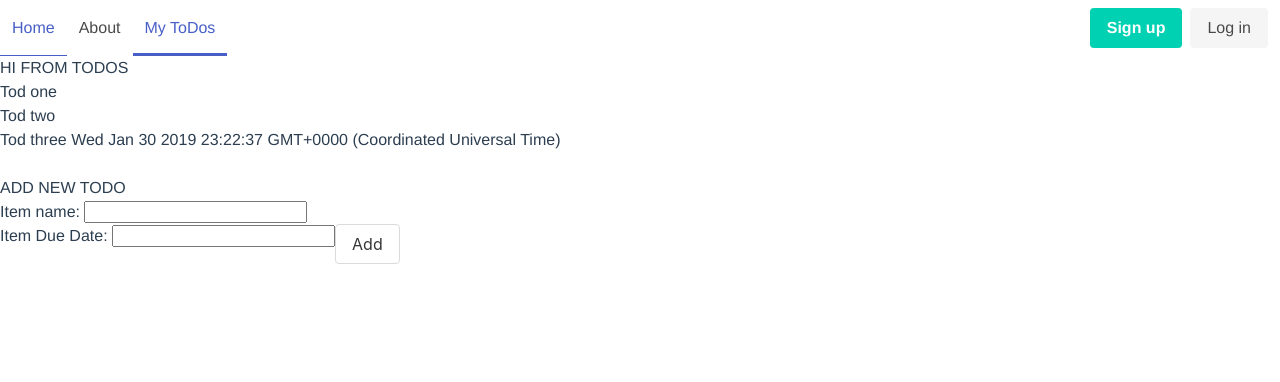
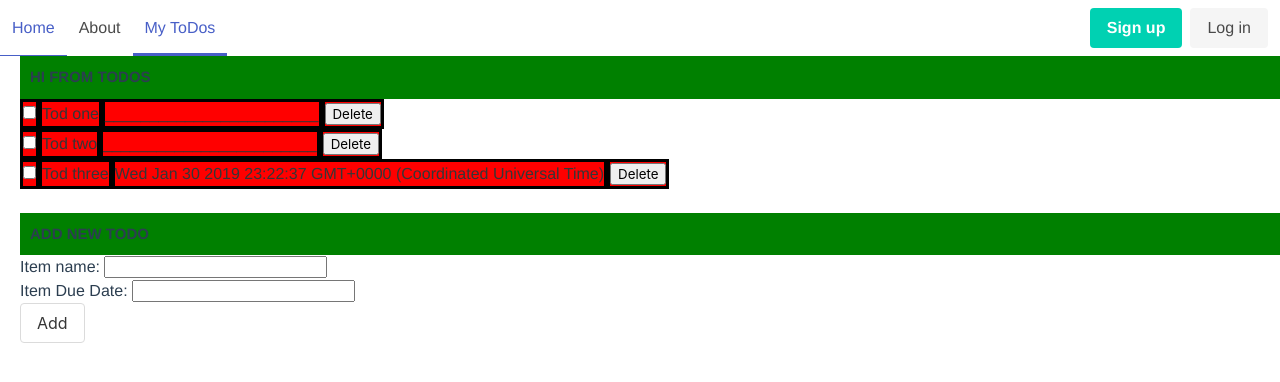
Before and after one commit to jkrisfox/projectTemplate, a Vue app in the folder client/: page /todos in a window 1280 px wide. Shown: the top 382 px of the page. Built offline with nearby package versions, Linux system fonts and the light colour scheme.

Commit message:
css is hard

```diff
--- a/client/src/views/ToDos.vue
+++ b/client/src/views/ToDos.vue
@@ -1,18 +1,56 @@
+<style scoped>
+.table { display: table; }
+.row { display: table-row; }
+.cell {
+  display: table-cell;
+  background-color: red;
+  padding:20; /* padding is inside the "box" */
+  margin:50; /* margin is outside the "box" */
+  border-style: solid;
+  border-color: black;
+}
+
+h1 {
+  padding:10px;
+  padding-left: 10px;
+  /* margin:10px; */
+  background-color: green;
+  font-size: 15px;
+  font-weight: bold;
+}
+</style>
+
+
 <template>
-    <div class="todos">
+    <div class="todos" style="margin-left: 20px">
         <h1> HI FROM TODOS </h1>
         <!-- <h1> My Todo List </h1> -->
         <!-- this is now a data driven component
                 that outputs anything in the todos array -->
         <div v-for="(todo, index) in mytodos" v-bind:key="index">
-            <span>{{ todo.name }} {{ todo.duedate }}</span>
+            <div class="table">
+                <div class="row">
+                    <div class="cell col1">
+                    <input type="checkbox" name="name1" id="1"><br>
+                    </div>
+                    <div class="cell col2"> <span>{{ todo.name }}</span> </div>
+                    <div class="cell col3">
+                        <span>{{ (todo.duedate) ? todo.duedate : "_".repeat(24) }}</span>
+                    </div>
+                    <div class="cell col4">
+                        <button type="button" name="btn-delete">Delete</button>
+                    </div>
+                </div>
+                </div>
+
         </div>
         <br>
         <div>
-            <h2> ADD NEW TODO </h2>
+            <h1> ADD NEW TODO </h1>
             Item name: <input type="text" v-model="item.name"/>
             <br>
             Item Due Date: <input type="text" v-model="item.duedate"/>
+            <br>
             <button class="button" v-on:click="addTodoItem">Add</button>
         </div>
     </div>
```
